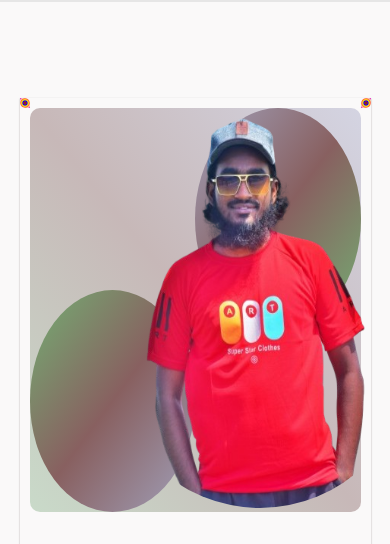
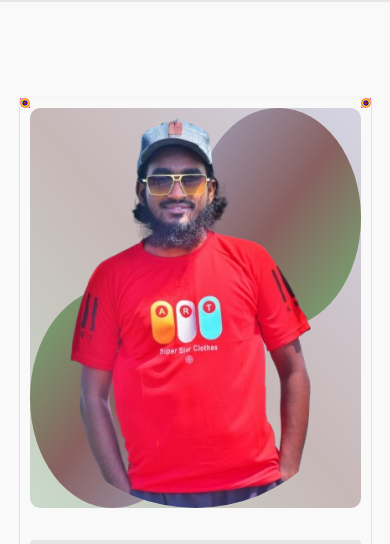
Before and after one commit to gaziraihan1/raihan-gazi, a plain HTML site: page index.html in a window 390 px wide. Shown: the part 58-602 px from the top of the page. Drawn offline with Linux system fonts and the light colour scheme.

Commit message:
last content

```diff
--- a/style.css
+++ b/style.css
@@ -880,6 +880,13 @@ footer div:last-child p{
 
     .main-div-2{
         width: 100%;
+        display: flex;
+        justify-content: center;
+    }
+    .main-div-2 img{
+        width: clamp(290px, 100%, 400px);
+        height: clamp(290px, auto, 440px);
+        margin: 0px;
     }
     .main-div, .about-us, .skill, .projects{
         width: 90vw;
@@ -1018,6 +1025,7 @@ footer div:last-child p{
     .main-div-2 img{
         width: 350px;
         height: 360px;
+        margin: 0px;
     }
 
     .main-div, .about-us, .skill, .projects{
@@ -1156,7 +1164,8 @@ footer div:last-child p{
     }
     .main-div-2 img{
         width: 420px;
-        height: 390px
+        height: 390px;
+        margin: 0px;
     }
     .div-under-div-1{
         flex-direction: row;
```
